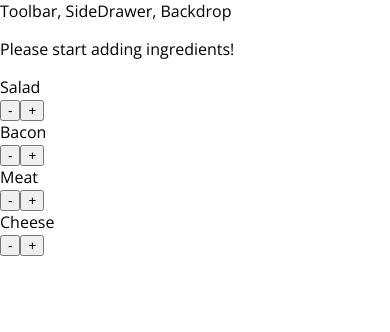
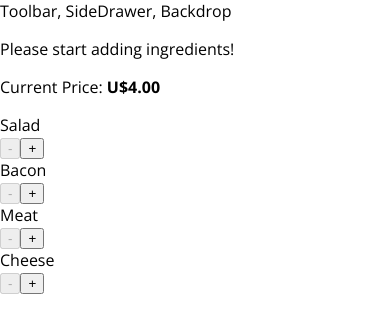
Before and after one commit to caraujo07/burger-builder, a React app: page / in a window 390 px wide. Shown: the top 332 px of the page. Built offline with nearby package versions, Linux system fonts and the light colour scheme.

Commit message:
Mostrando o preço do hamburger no Build Control

```diff
--- a/src/components/Burger/BuildControls/BuildControl/BuildControl.js
+++ b/src/components/Burger/BuildControls/BuildControl/BuildControl.js
@@ -5,8 +5,13 @@
 const buildControl = (props) => (
   <div className={classes.BuildControl}>
     <div className={classes.ingredientLabel}>{props.label}</div>
-    <button className={classes.Less}>-</button>
-    <button className={classes.More} onClick={props.added}>+</button>
+    <button
+      className={classes.Less}
+      onClick={props.removed}
+      disabled={props.disabled}>-</button>
+    <button
+      className={classes.More}
+      onClick={props.added}>+</button>
   </div>
 );
 
--- a/src/components/Burger/BuildControls/BuildControls.js
+++ b/src/components/Burger/BuildControls/BuildControls.js
@@ -12,11 +12,14 @@
 
 const buildControls = (props) => (
   <div className={classes.BuildControls}>
+    <p>Current Price: <strong>U${props.price.toFixed(2)}</strong></p>
     {controls.map(ctrl => (
       <BuildControl
         key={ctrl.label}
         label={ctrl.label}
-        added={() => props.ingredientAdded(ctrl.type)}/>
+        added={() => props.ingredientAdded(ctrl.type)}
+        removed={() => props.ingredientRemoved(ctrl.type)}
+        disabled={props.disabled[ctrl.type]}/>
     ))}
   </div>
 );
--- a/src/containers/BurgerBuilder/BurgerBuilder.js
+++ b/src/containers/BurgerBuilder/BurgerBuilder.js
@@ -34,20 +34,42 @@
     };
     updatedIngredients[type] = updateCount;
     const priceAddition = INGREDIENT_PRICES[type];
-    const newPrice = this.state.totalPrice + priceAddition;
+    const oldPrice = this.state.totalPrice;
+    const newPrice = oldPrice + priceAddition;
     this.setState({totalPrice: newPrice, ingredients: updatedIngredients});
   }
 
   removeIngredientHandler = (type) => {
-
+    const oldCount = this.state.ingredients[type];
+    if(oldCount <= 0 ) {
+      return;
+    }
+    const updateCount = oldCount - 1;
+    const updatedIngredients = {
+      ...this.state.ingredients
+    };
+    updatedIngredients[type] = updateCount;
+    const priceDeduction = INGREDIENT_PRICES[type];
+    const oldPrice = this.state.totalPrice;
+    const newPrice = oldPrice - priceDeduction;
+    this.setState({totalPrice: newPrice, ingredients: updatedIngredients});
   }
 
   render() {
+    const disableInfo = {
+      ...this.state.ingredients
+    }
+    for(let key in disableInfo) {
+      disableInfo[key] = disableInfo[key] <= 0
+    }
     return (
      <>
       <Burger ingredients={this.state.ingredients} />
       <BuildControls
-        ingredientAdded={this.addIngredientHandler}/>
+        ingredientAdded={this.addIngredientHandler}
+        ingredientRemoved={this.removeIngredientHandler}
+        disabled={disableInfo}
+        price={this.state.totalPrice}/>
      </>
     );
   }
```
